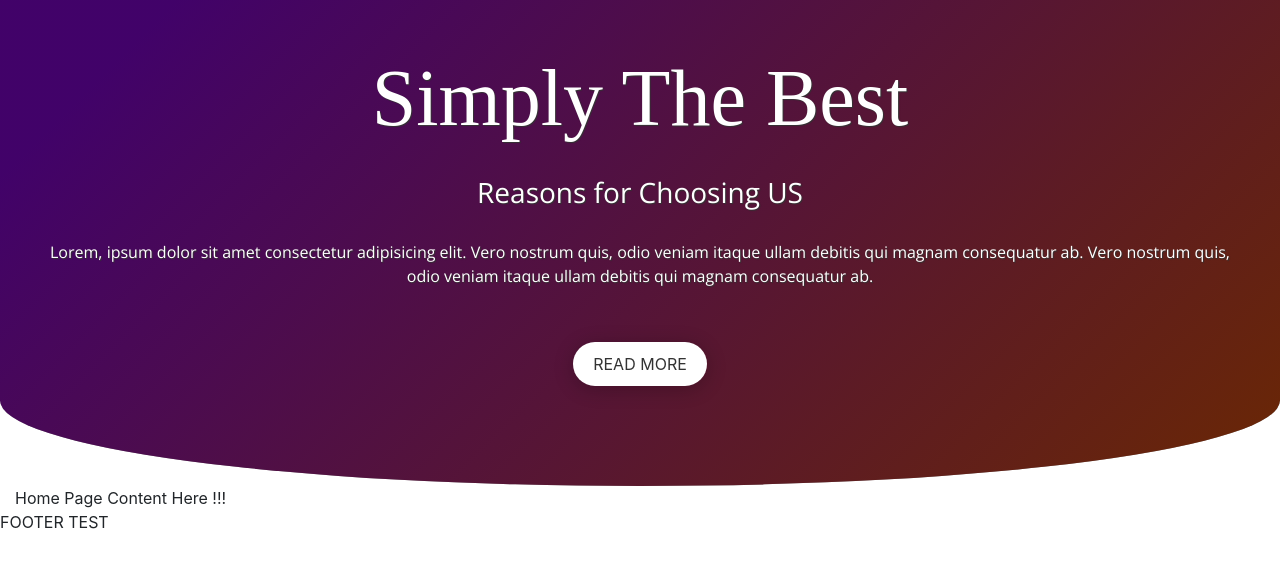
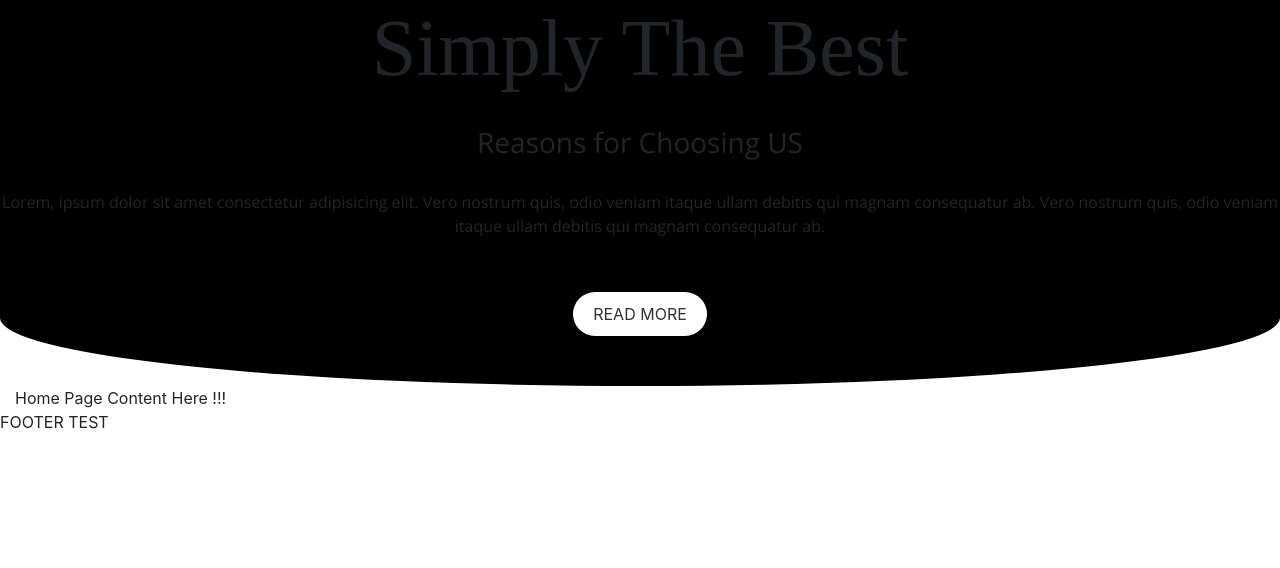
Before and after one commit to AlexandreLefevre/SmartBet, a React (Create React App) app in the folder riv4lgaming/: page / in a window 1280 px wide. Shown: the top 568 px of the page. Built offline with nearby package versions, Linux system fonts and the light colour scheme.

Commit message:
Update header.js

```diff
--- a/riv4lgaming/src/components/headerComponent/header.js
+++ b/riv4lgaming/src/components/headerComponent/header.js
@@ -4,7 +4,7 @@ class Header extends Component {
   render() {
      return(
 <header>
-<div class="overlay">
+<div>
 <h1>Simply The Best</h1>
 <h3>Reasons for Choosing US</h3>
 <p>Lorem, ipsum dolor sit amet consectetur adipisicing elit. Vero nostrum quis, odio veniam itaque ullam debitis qui magnam consequatur ab. Vero nostrum quis, odio veniam itaque ullam debitis qui magnam consequatur ab.</p>
```
